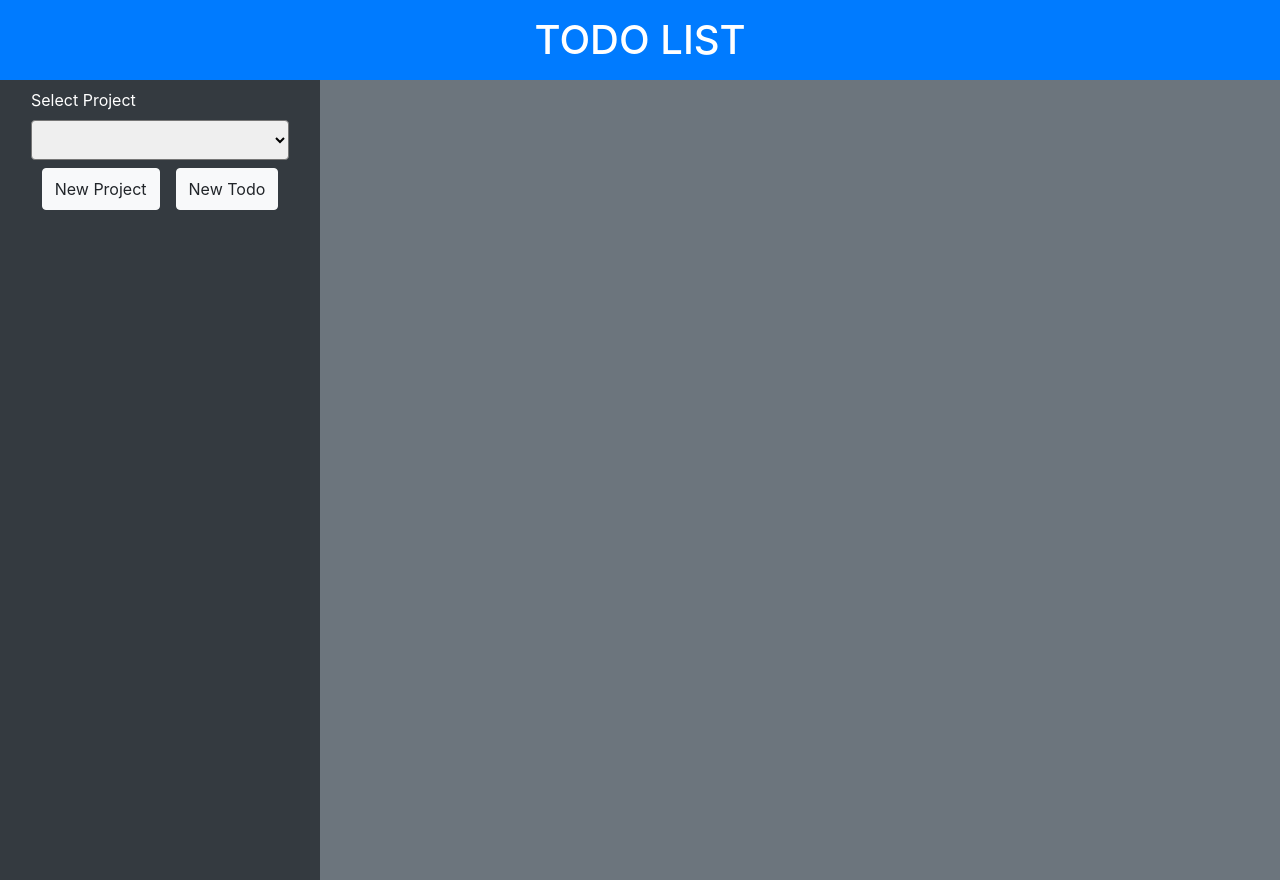
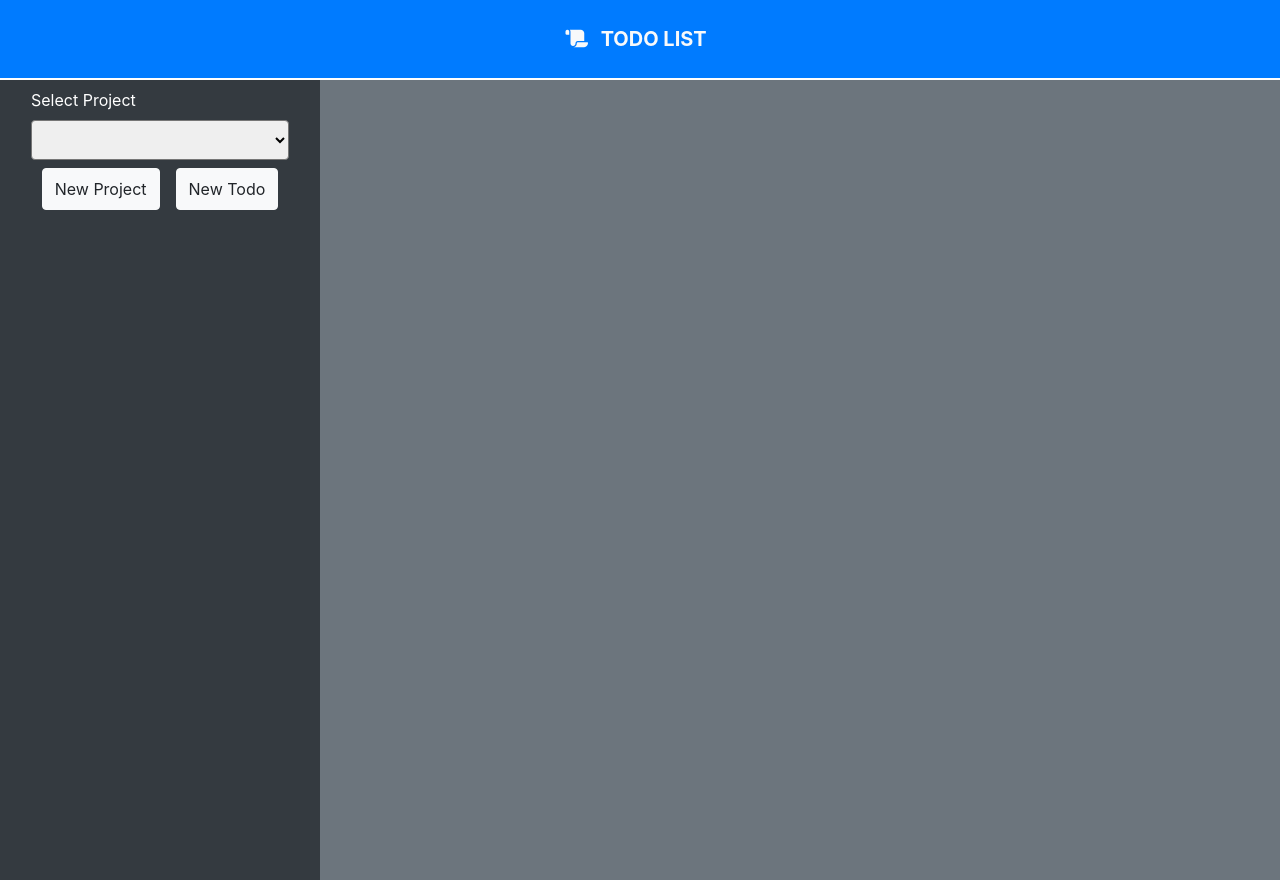
Before and after one commit to jamezjaz/Todo_List_App, a website built with webpack: page dist/index.html in a window 1280 px wide. Built offline with nearby package versions, Linux system fonts and the light colour scheme.

Commit message:
docs: modifies the navbar

```diff
--- a/src/index.js
+++ b/src/index.js
@@ -7,6 +7,7 @@ import {
   cancelProjBtn, cancelTodoBtn, saveTodoBtn,
 } from './selectors';
 import projForm from './projectForm';
+import nav from './navbar';
 
 let allProjects = [];
 let currentProject = '';
--- /dev/null
+++ b/src/navbar.js
@@ -0,0 +1,14 @@
+import { header } from './selectors';
+
+const nav = (() => {
+  header.innerHTML = `
+                    <nav class='bg-primary text-center font-weight-bold py-3'>
+                        <a class="navbar-brand text-light" href="index.html">
+                        <i class="fas fa-scroll p-2"></i>
+                            TODO LIST
+                        </a>
+                    </nav>
+                    `;
+})();
+
+export default nav;
--- a/src/selectors.js
+++ b/src/selectors.js
@@ -17,6 +17,7 @@ const cancelProjBtn = document.querySelector('#cancelProjectBtn');
 const cancelTodoBtn = document.querySelector('#cancelTodoBtn');
 const delTodoBtn = document.getElementsByClassName('delBtn');
 const saveTodoBtn = document.querySelector('#saveTodoBtn');
+const header = document.querySelector('.header');
 
 const todoContents = todoPara.innerHTML;
 
@@ -24,5 +25,5 @@ export {
   mainContent, todos, todoPara, todoContents, mySelect, projectForm,
   newProjBtn, projectInput, addProjectBtn, todoForm, todoTitle,
   todoDescription, todoDate, todoPriority, addTodoBtn, newTodoBtn,
-  cancelProjBtn, cancelTodoBtn, delTodoBtn, saveTodoBtn,
+  cancelProjBtn, cancelTodoBtn, delTodoBtn, saveTodoBtn, header,
 };
```
Also changed, not shown: dist/index.html, dist/main.js.
